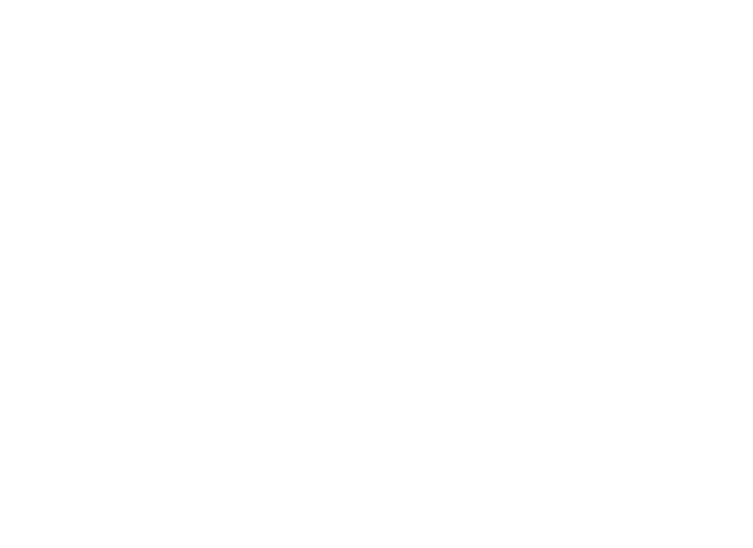
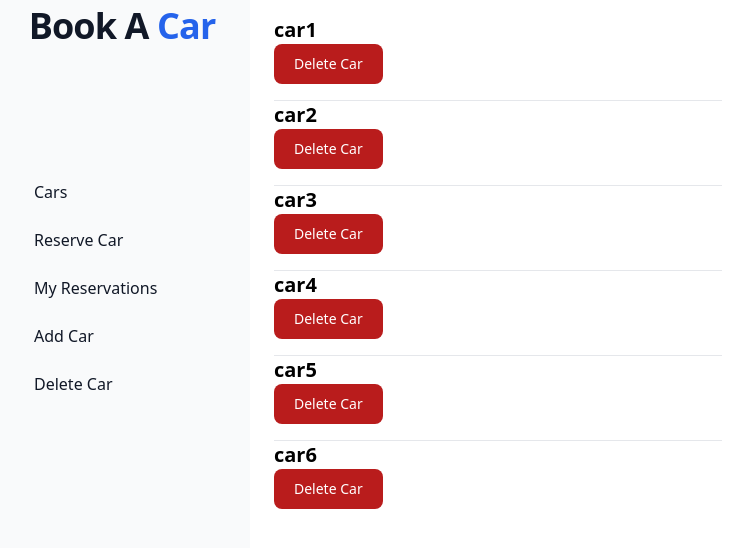
Before and after one commit to hamidazim321/book-a-car-frontend, a React (Create React App) app: page /delete-car in a window 1280 px wide. Before the commit this address had no page. Shown: the top 548 px of the page, without its empty margins (6-759 px from the left). Built offline with nearby package versions, Linux system fonts and the light colour scheme.

Commit message:
Add delete car page

```diff
--- a/src/App.js
+++ b/src/App.js
@@ -1,12 +1,14 @@
 import { Route, Routes } from 'react-router';
 import AddCar from './pages/AddCar';
 import Layout from './pages/Layout';
+import DeleteCar from './pages/DeleteCar';
 
 function App() {
   return (
     <Routes>
       <Route path="/" element={<Layout />}>
         <Route path="/add-car" element={<AddCar />} />
+        <Route path="/delete-car" element={<DeleteCar />} />
       </Route>
     </Routes>
   );
--- /dev/null
+++ b/src/pages/DeleteCar.jsx
@@ -0,0 +1,30 @@
+import React from 'react';
+
+export default function DeleteCar() {
+  const tempCars = ['car1', 'car2', 'car3', 'car4', 'car5', 'car6'];
+  return (
+    <section className="p-4">
+      <ul className="max-w-md divide-y divide-gray-200 dark:divide-gray-700">
+        {
+          tempCars.map((car) => (
+            <li className="pb-3 sm:pb-4" key={car}>
+              <div>
+                <p className="font-semibold text-xl">
+                  {car}
+                </p>
+              </div>
+              <div>
+                <button
+                  type="button"
+                  className="focus:outline-none text-white bg-red-700 hover:bg-red-800 focus:ring-4 focus:ring-red-300 font-medium rounded-lg text-sm px-5 py-2.5"
+                >
+                  Delete Car
+                </button>
+              </div>
+            </li>
+          ))
+        }
+      </ul>
+    </section>
+  );
+}
--- a/src/pages/Layout.jsx
+++ b/src/pages/Layout.jsx
@@ -5,7 +5,7 @@ import NavigationPanel from '../components/NavigationPanel';
 export default function Layout() {
   return (
     <main className="flex">
-      <section className="w-min border-black fixed left-0 top-0 md:static">
+      <section className="w-min">
         <NavigationPanel />
       </section>
       <section className="flex-grow border-black px-2">
```
